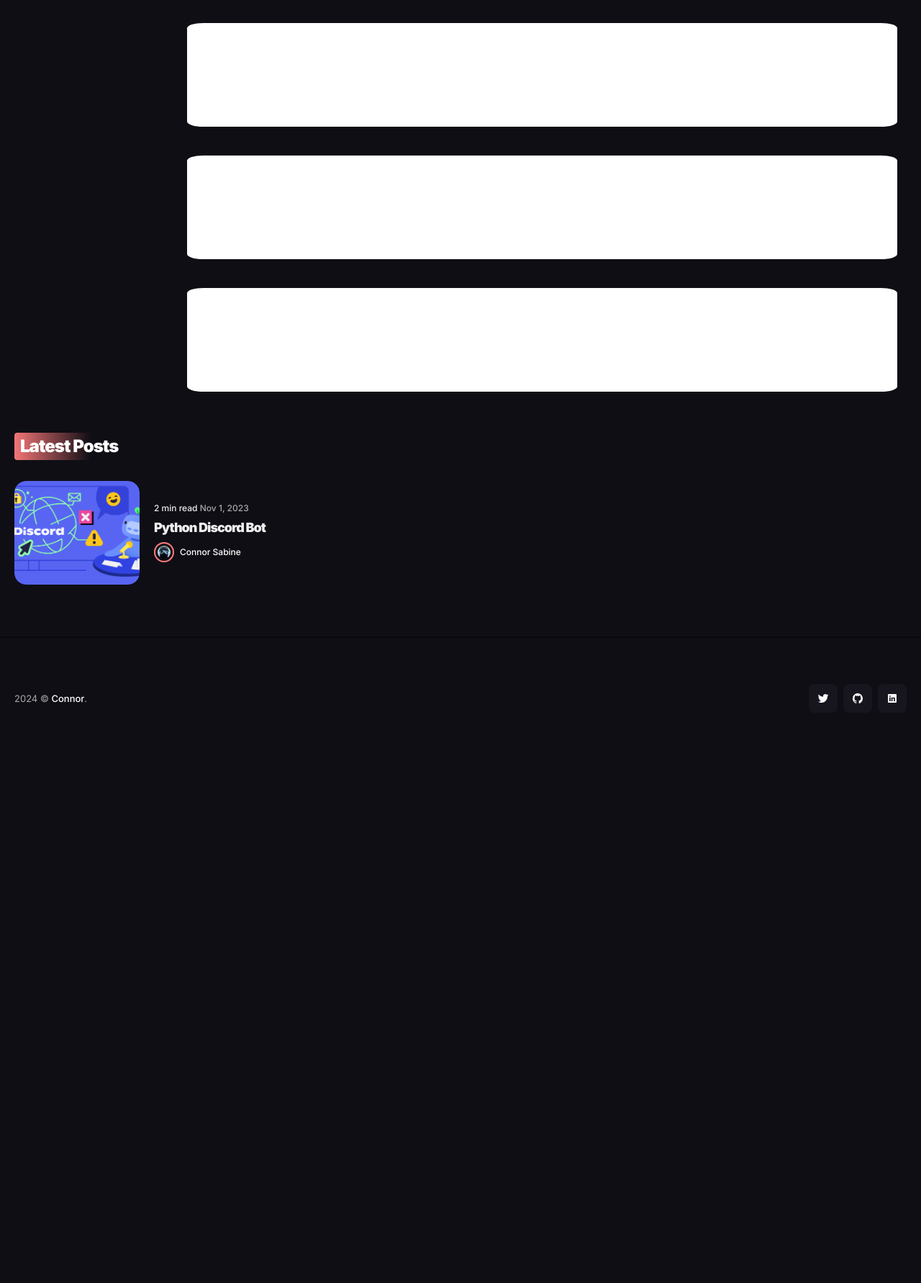
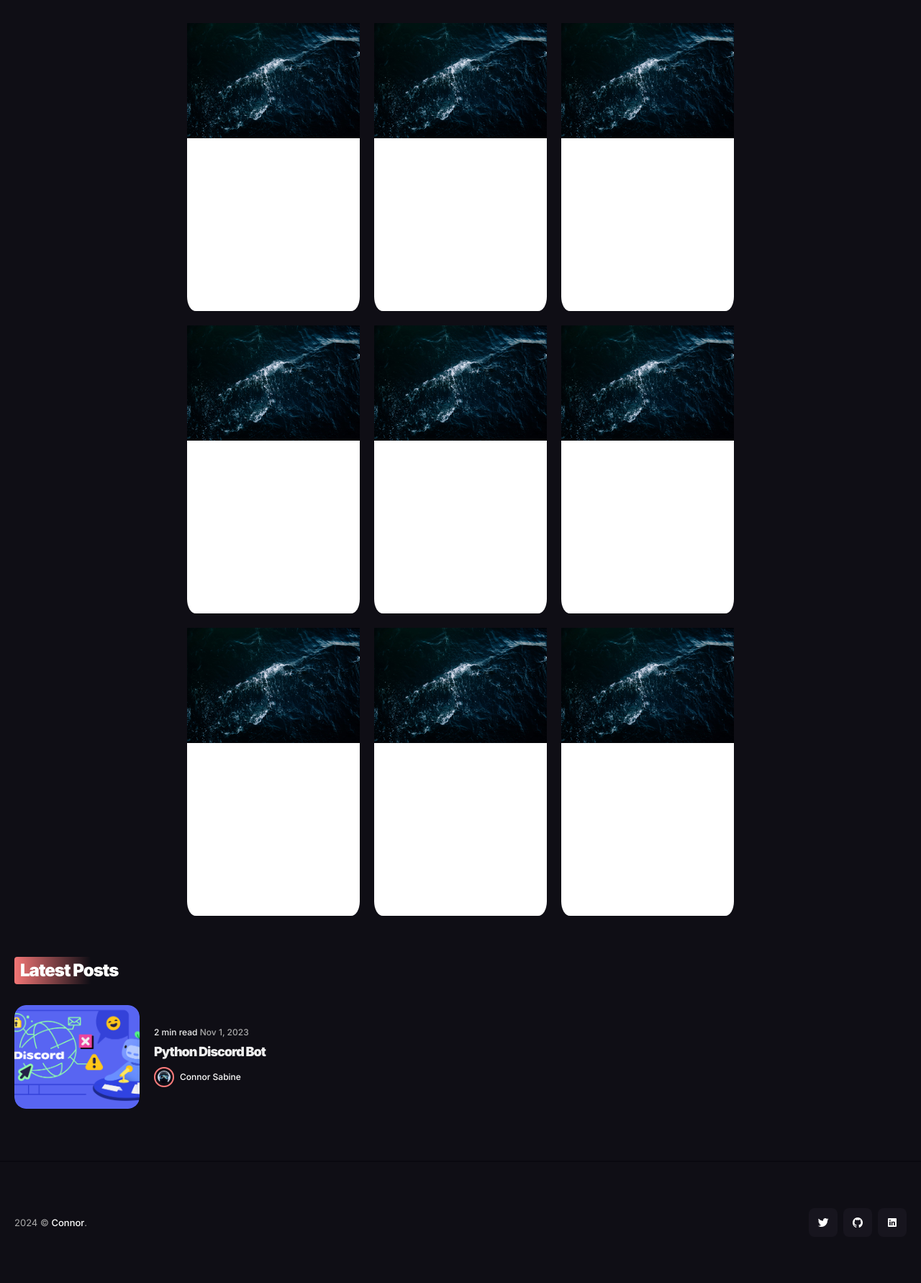
Before and after one commit to connorsabine/connorsabine.github.io, a Jekyll site: the page built from _pages/games.html, in a window 1280 px wide. Shown: the part 664-2446 px from the top of the page at 72% size. Built offline with Jekyll 4.4.1, drawn with Linux system fonts in a browser that asks for light colours; nearby versions of some CDN libraries; before the commit the page ends 1718 px from its top, so only the background shows below that.

Commit message:
[UPDATE] testing values

```diff
--- a/_pages/games.html
+++ b/_pages/games.html
@@ -16,15 +16,13 @@
         display: grid;
         grid-template-columns: 1fr 1fr 1fr;
         grid-template-rows: 1fr 1fr 1fr;
-        grid-gap: 40px;
+        grid-gap: 20px;
     }
 
     .grid div {
         width: 100%;
         height: 100%;
-        padding-bottom: 50%;
-        padding-left: 100%;
-        padding-right: 100%;
+        padding-bottom: 100%;
         background: white;
         border-radius: 5%;
     }
```
